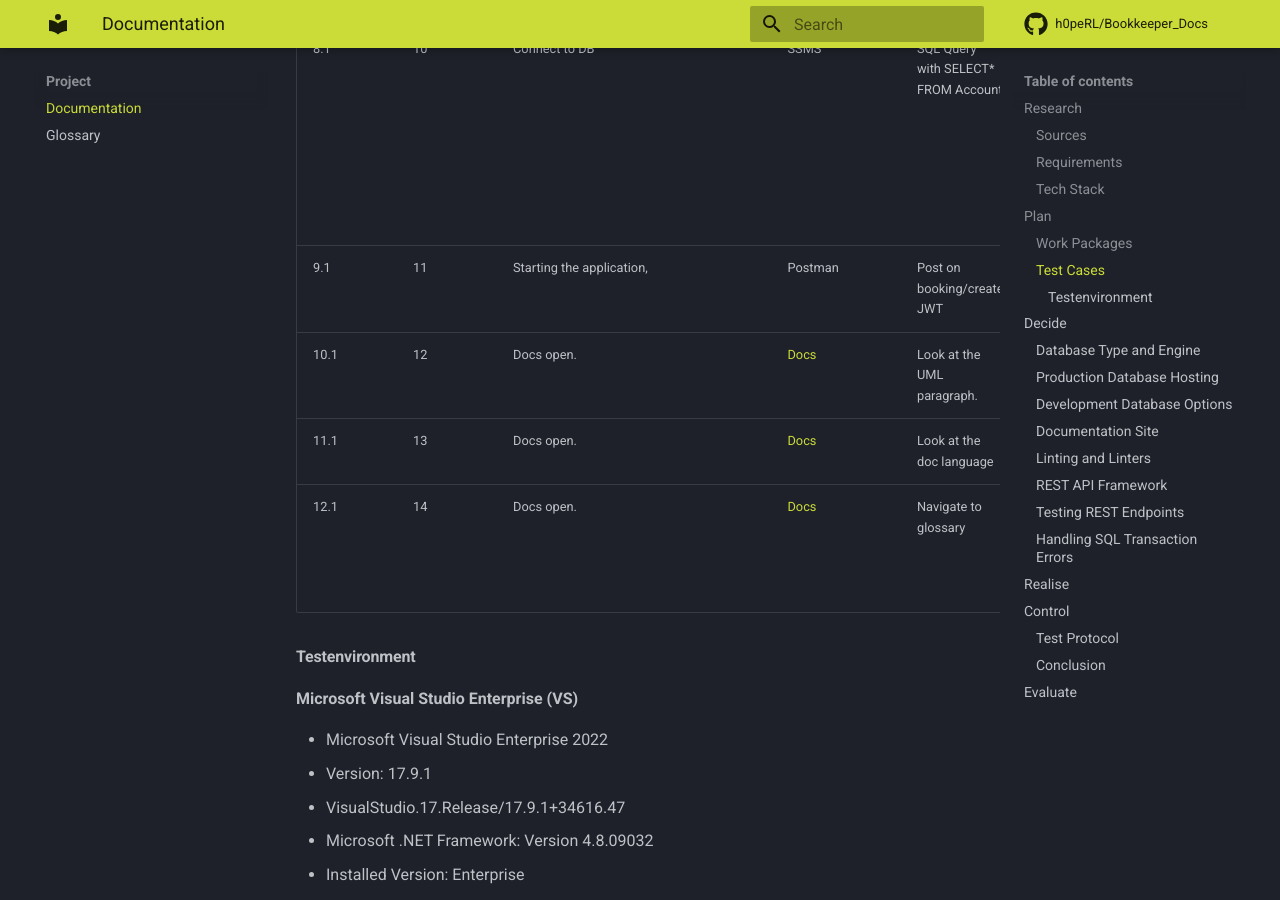
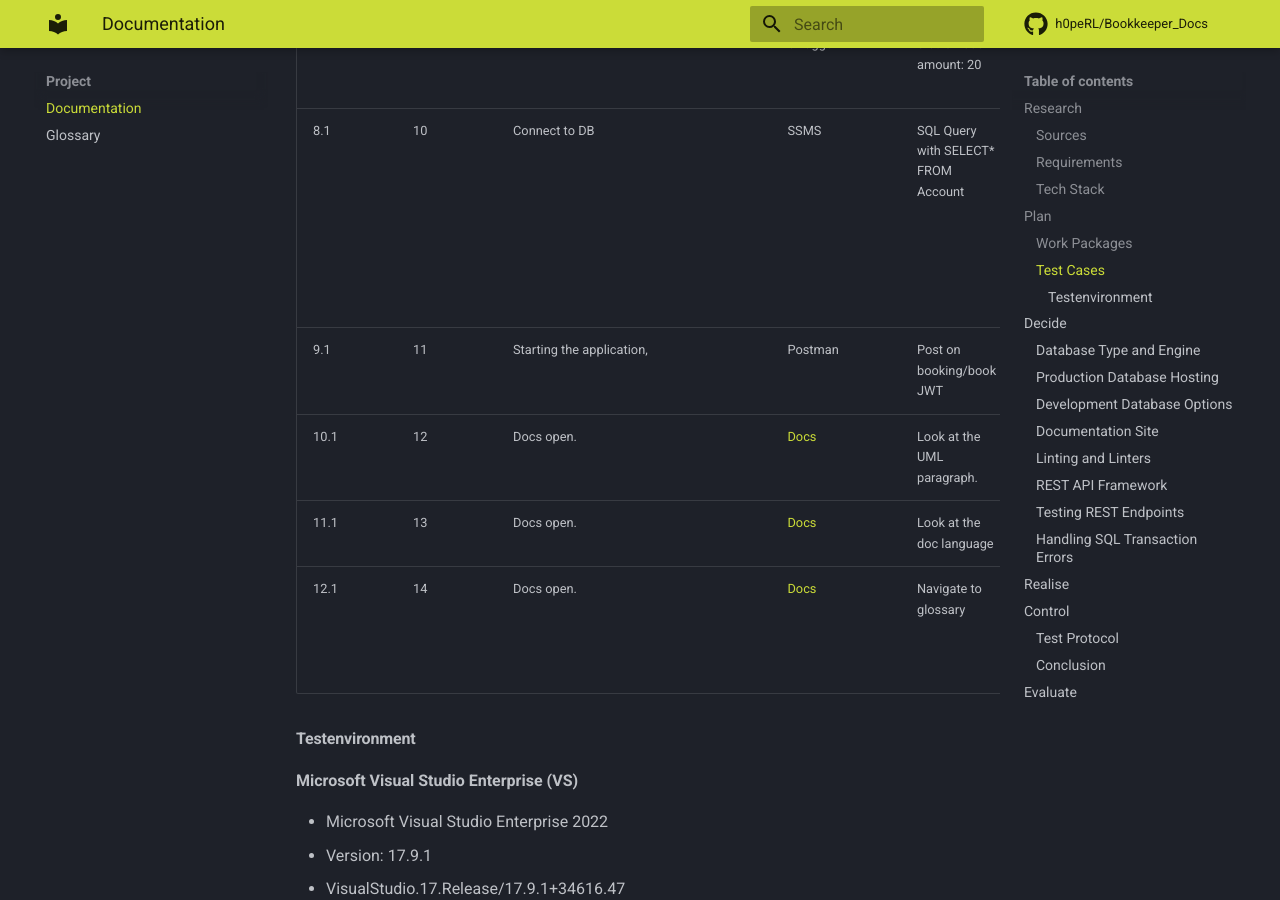
Before and after one commit to h0peRL/Bookkeeper_Docs, an MkDocs documentation site: the page built from docs/project/documentation.md, in a window 1280 px wide and 900 px high, scrolled down 4313 px. Built offline with MkDocs 1.6.1 and Material for MkDocs 9.7.7, drawn with Linux system fonts in a browser that asks for light colours; comment, search, counter and statistics services are not loaded.

Commit message:
fixxed text case 9.1

```diff
--- a/docs/project/documentation.md
+++ b/docs/project/documentation.md
@@ -84,7 +84,7 @@
 | 6.1               | 8             | Have your SME chart ready and get the current income statement via: .../IncomeStatement/GetIncomestatement | Postman, Chrome, VSC                                     | Compare SME chart for the income statement accounts with response JSON and see if all de accounts are in the SME chart. | All income statement accounts listed in the SME chart of accounts appear in the insert command. |
 | 7.1               | 9             | Starting the application                                                                                   | Postman, Swagger                                         | debit: 1500 credit: 2000 amount: 20                                                                                     | "balance sheet" ->Machines = 20, VLL = 20                                                       |
 | 8.1               | 10            | Connect to DB                                                                                              | SSMS                                                     | SQL Query with SELECT\* FROM Account                                                                                    | The Table should have this structure.![](assets/20240201_112710_image.png)                      |
-| 9.1               | 11            | Starting the application,                                                                                  | Postman                                                  | Post on booking/create JWT                                                                                              | Status Code 401: Unauthorized                                                                   |
+| 9.1               | 11            | Starting the application,                                                                                  | Postman                                                  | Post on booking/book JWT                                                                                                | Status Code 401: Unauthorized                                                                   |
 | 10.1              | 12            | Docs open.                                                                                                 | [Docs](https://bookkeper-docs.readthedocs.io/en/latest/) | Look at the UML paragraph.                                                                                              | UML is shown in the docs.                                                                       |
 | 11.1              | 13            | Docs open.                                                                                                 | [Docs](https://bookkeper-docs.readthedocs.io/en/latest/) | Look at the doc language                                                                                                | Language is English                                                                             |
 | 12.1              | 14            | Docs open.                                                                                                 | [Docs](https://bookkeper-docs.readthedocs.io/en/latest/) | Navigate to glossary                                                                                                    | A glossary contains translations and explanations                                               |
```
